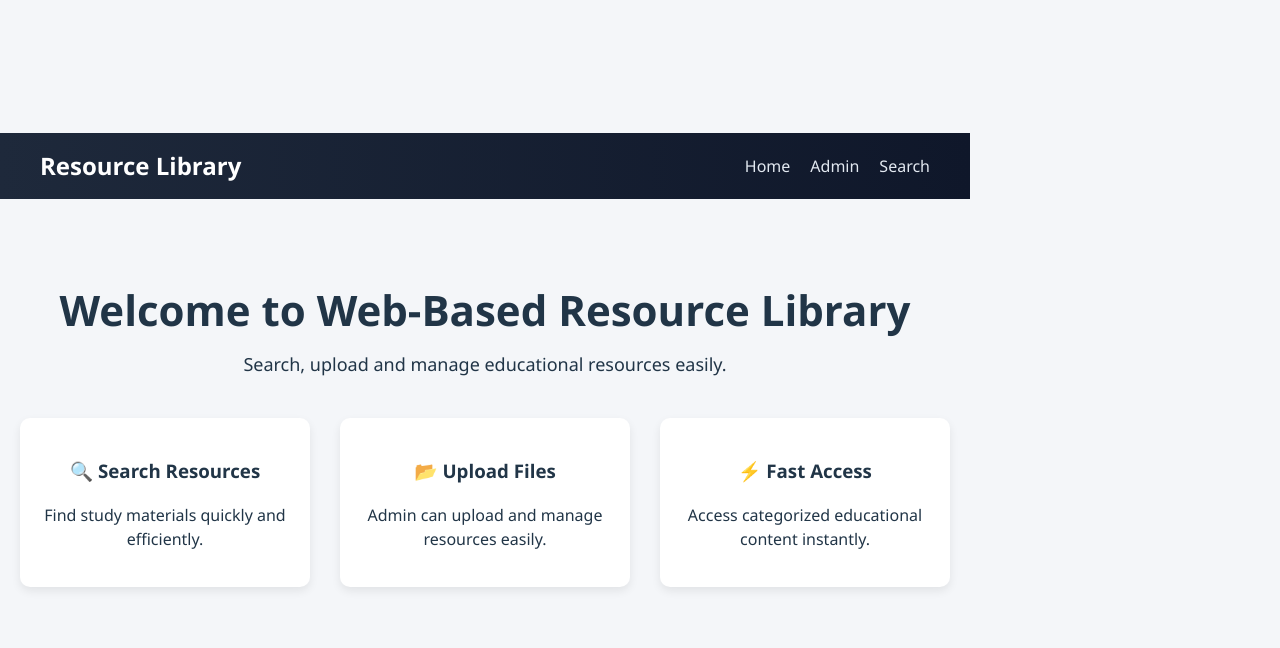
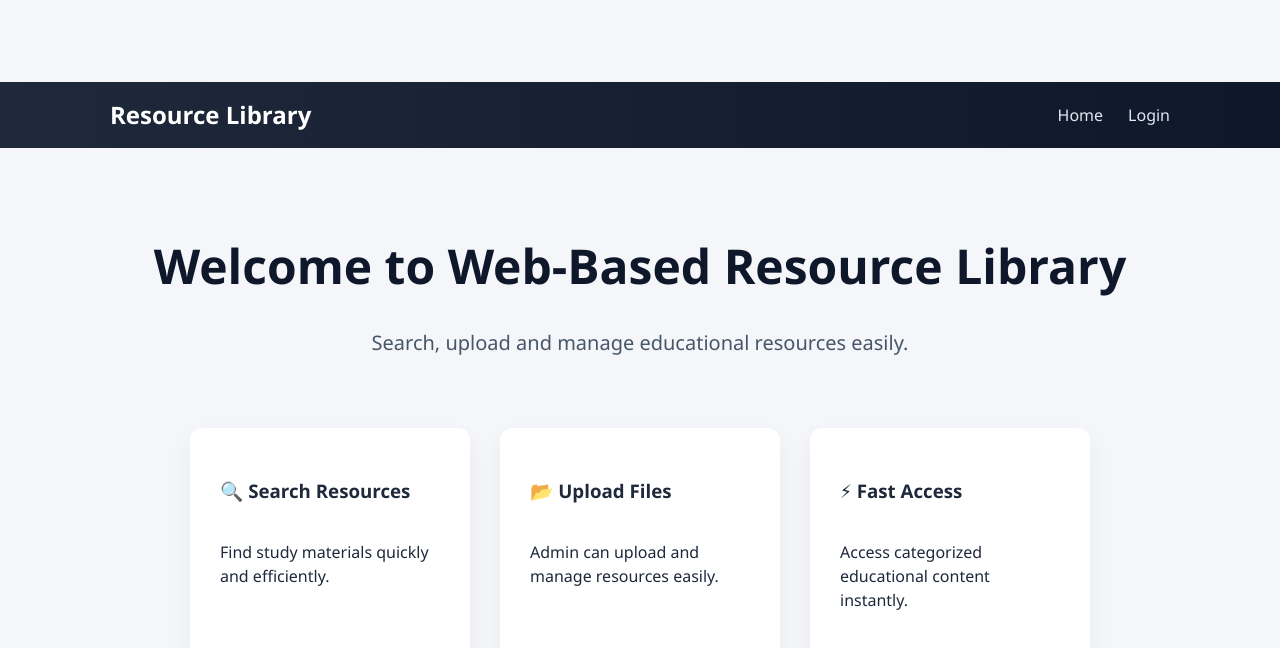
Before and after one commit to Kesava392/FSAD-SDP-10, a React (Vite) app: page / in a window 1280 px wide. Shown: the top 648 px of the page. Built offline with nearby package versions, Linux system fonts and the light colour scheme.

Commit message:
Save my Navbar and Home changes before merging

```diff
--- a/src/App.jsx
+++ b/src/App.jsx
@@ -1,12 +1,13 @@
 import { useState, useEffect } from "react";
-import { BrowserRouter as Router, Routes, Route } from "react-router-dom";
+import { BrowserRouter as Router, Routes, Route, Navigate } from "react-router-dom";
 import Navbar from "./components/Navbar";
 import Home from "./pages/Home";
 import SearchResources from "./pages/SearchResources";
 import AdminDashboard from "./pages/AdminDashboard";
+import Login from "./pages/Login"; // You will need to create this file
 
 function App() {
-  // 1. Initialize state from LocalStorage or use default data if empty
+  // --- Resource State (Existing) ---
   const [resources, setResources] = useState(() => {
     const savedResources = localStorage.getItem("library_resources");
     return savedResources ? JSON.parse(savedResources) : [
@@ -16,46 +17,74 @@ function App() {
     ];
   });
 
-  // 2. Save to LocalStorage whenever the resources list changes
+  // --- Login State (New) ---
+  // Tracks if the user is null, 'student', or 'admin'
+  const [user, setUser] = useState(() => {
+    return localStorage.getItem("app_user") || null;
+  });
+
   useEffect(() => {
     localStorage.setItem("library_resources", JSON.stringify(resources));
   }, [resources]);
 
-  // 3. Function to add a new resource (to be called by AdminDashboard)
+  // Save user session to localStorage
+  useEffect(() => {
+    if (user) {
+      localStorage.setItem("app_user", user);
+    } else {
+      localStorage.removeItem("app_user");
+    }
+  }, [user]);
+
   const addResource = (newResource) => {
-    const resourceWithId = {
-      ...newResource,
-      id: Date.now(), // Unique ID based on timestamp
-    };
+    const resourceWithId = { ...newResource, id: Date.now() };
     setResources((prev) => [...prev, resourceWithId]);
   };
 
-  // 4. Function to delete a resource (optional but useful for Admin)
   const deleteResource = (id) => {
     setResources(resources.filter(item => item.id !== id));
   };
 
+  // Login handler
+  const handleLogin = (role) => {
+    setUser(role);
+  };
+
+  // Logout handler
+  const handleLogout = () => {
+    setUser(null);
+  };
+
   return (
     <Router>
-      <Navbar />
+      {/* Pass user and logout function to Navbar */}
+      <Navbar user={user} onLogout={handleLogout} />
+
       <Routes>
         <Route path="/" element={<Home />} />
 
-        {/* Pass resources as props to Search */}
+        {/* Login Route */}
+        <Route path="/login" element={<Login onLogin={handleLogin} />} />
+
+        {/* Protected Search Route: accessible to both student and admin */}
         <Route
           path="/search"
-          element={<SearchResources resources={resources} />}
+          element={user ? <SearchResources resources={resources} /> : <Navigate to="/login" />}
         />
 
-        {/* Pass the addResource function as a prop to Admin */}
+        {/* Protected Admin Route: strictly for admin only */}
         <Route
           path="/admin"
           element={
-            <AdminDashboard
-              resources={resources}
-              addResource={addResource}
-              deleteResource={deleteResource}
-            />
+            user === "admin" ? (
+              <AdminDashboard
+                resources={resources}
+                addResource={addResource}
+                deleteResource={deleteResource}
+              />
+            ) : (
+              <Navigate to="/login" />
+            )
           }
         />
       </Routes>
--- a/src/components/Navbar.jsx
+++ b/src/components/Navbar.jsx
@@ -1,14 +1,32 @@
 import { Link } from "react-router-dom";
 
-function Navbar() {
+// Accept 'user' and 'onLogout' as props from App.jsx
+function Navbar({ user, onLogout }) {
   return (
     <nav>
-      <h2>Resource Library</h2>
+      <div className="nav-content">
+        <h2>Resource Library</h2>
+        <div className="nav-links">
+          <Link to="/">Home</Link>
 
-      <div>
-        <Link to="/">Home</Link>
-        <Link to="/admin">Admin</Link>
-        <Link to="/search">Search</Link>
+          {/* Logic: Only show Admin link if the logged-in user is an admin */}
+          {user === "admin" && <Link to="/admin">Admin</Link>}
+
+          {/* Logic: Only show Search link if someone is logged in */}
+          {user && <Link to="/search">Search</Link>}
+
+          {/* Logic: Show Logout if logged in, otherwise show Login */}
+          {user ? (
+            <button
+              onClick={onLogout}
+              style={{ marginLeft: "20px", backgroundColor: "#ef4444" }}
+            >
+              Logout
+            </button>
+          ) : (
+            <Link to="/login">Login</Link>
+          )}
+        </div>
       </div>
     </nav>
   );
--- a/src/pages/Home.jsx
+++ b/src/pages/Home.jsx
@@ -1,31 +1,27 @@
 function Home() {
   return (
-    <div className="container" style={{ textAlign: "center" }}>
-      <h1 style={{ fontSize: "42px", marginBottom: "15px" }}>
+    <div className="container">
+      <h1 className="hero-title">
         Welcome to Web-Based Resource Library
       </h1>
 
-      <p style={{ fontSize: "18px", marginBottom: "40px" }}>
+      <p className="hero-subtitle">
         Search, upload and manage educational resources easily.
       </p>
 
-      <div style={{
-        display: "flex",
-        justifyContent: "center",
-        gap: "30px",
-        flexWrap: "wrap"
-      }}>
-        <div className="card" style={{ width: "250px" }}>
+      {/* Using the grid-layout class from your updated CSS */}
+      <div className="grid-layout">
+        <div className="card" style={{ width: "280px" }}>
           <h3>🔍 Search Resources</h3>
           <p>Find study materials quickly and efficiently.</p>
         </div>
 
-        <div className="card" style={{ width: "250px" }}>
+        <div className="card" style={{ width: "280px" }}>
           <h3>📂 Upload Files</h3>
           <p>Admin can upload and manage resources easily.</p>
         </div>
 
-        <div className="card" style={{ width: "250px" }}>
+        <div className="card" style={{ width: "280px" }}>
           <h3>⚡ Fast Access</h3>
           <p>Access categorized educational content instantly.</p>
         </div>
--- a/src/styles/main.css
+++ b/src/styles/main.css
@@ -1,27 +1,50 @@
 body {
   margin: 0;
-  font-family: 'Segoe UI', sans-serif;
+  font-family: 'Segoe UI', Tahoma, Geneva, Verdana, sans-serif;
   background-color: #f4f6f9;
+  color: #1e293b;
+  /* Ensures no horizontal scroll */
+  overflow-x: hidden;
 }
 
-/* Navbar */
+/* --- NAVBAR FIX --- */
 nav {
   background: linear-gradient(90deg, #1e293b, #0f172a);
-  padding: 15px 40px;
+  padding: 15px 0;
+  display: flex;
+  justify-content: center; /* This is the key to centering the inner bar */
+  width: 100vw;
+  position: sticky;
+  top: 0;
+  z-index: 1000;
+  box-sizing: border-box;
+}
+
+.nav-content {
+  width: 100%;
+  max-width: 1100px;
   display: flex;
   justify-content: space-between;
   align-items: center;
+  padding: 0 20px;
+  box-sizing: border-box;
 }
 
 nav h2 {
   color: white;
   margin: 0;
+  font-size: 1.5rem;
+}
+
+.nav-links {
+  display: flex;
+  align-items: center;
 }
 
 nav a {
   color: #e2e8f0;
   text-decoration: none;
-  margin-left: 20px;
+  margin-left: 25px;
   font-weight: 500;
   transition: 0.3s;
 }
@@ -30,35 +53,96 @@ nav a:hover {
   color: #38bdf8;
 }
 
-/* Container */
+/* --- GLOBAL LAYOUT --- */
 .container {
   max-width: 1100px;
-  margin: 0 auto;
+  margin: 0 auto; /* Centers the whole block */
   padding: 60px 20px;
+  display: flex;
+  flex-direction: column;
+  align-items: center; /* Centers children horizontally */
+  text-align: center;
+  box-sizing: border-box;
 }
 
-/* Cards */
+/* --- HERO SECTION --- */
+.hero-title {
+  font-size: 3rem;
+  margin-bottom: 15px;
+  color: #0f172a;
+  font-weight: 800;
+  width: 100%;
+}
+
+.hero-subtitle {
+  font-size: 1.25rem;
+  margin-bottom: 50px;
+  color: #475569;
+  max-width: 700px;
+}
+
+/* --- GRID LAYOUT FIX --- */
+.grid-layout {
+  display: flex;
+  justify-content: center; /* Keeps cards grouped in the middle */
+  align-items: stretch;
+  gap: 30px;
+  flex-wrap: wrap;
+  width: 100%;
+  margin-top: 20px;
+}
+
+/* --- CARDS --- */
 .card {
   background: white;
-  padding: 20px;
-  margin-bottom: 20px;
-  border-radius: 10px;
-  box-shadow: 0px 4px 10px rgba(0,0,0,0.08);
-  transition: 0.3s;
+  padding: 30px;
+  border-radius: 12px;
+  box-shadow: 0px 10px 25px rgba(0,0,0,0.05);
+  transition: transform 0.3s ease, box-shadow 0.3s ease;
+  text-align: left;
+  display: flex;
+  flex-direction: column;
+  /* Set a fixed width for home cards to keep them uniform */
+  width: 300px;
+  box-sizing: border-box;
 }
 
 .card:hover {
-  transform: translateY(-3px);
+  transform: translateY(-8px);
+  box-shadow: 0px 15px 35px rgba(0,0,0,0.1);
 }
 
-/* Buttons */
+/* --- ADMIN SIDEBAR LAYOUT --- */
+.admin-wrapper {
+  display: flex;
+  min-height: calc(100vh - 70px);
+}
+
+.sidebar {
+  width: 240px;
+  background: #1e293b;
+  color: white;
+  padding: 30px 20px;
+  display: flex;
+  flex-direction: column;
+  gap: 15px;
+}
+
+.admin-content {
+  flex: 1;
+  padding: 40px;
+  background-color: #f8fafc;
+}
+
+/* --- BUTTONS --- */
 button {
   background-color: #2563eb;
   color: white;
   border: none;
-  padding: 8px 14px;
-  border-radius: 6px;
+  padding: 12px 24px;
+  border-radius: 8px;
   cursor: pointer;
+  font-weight: 600;
   transition: 0.3s;
 }
 
```
